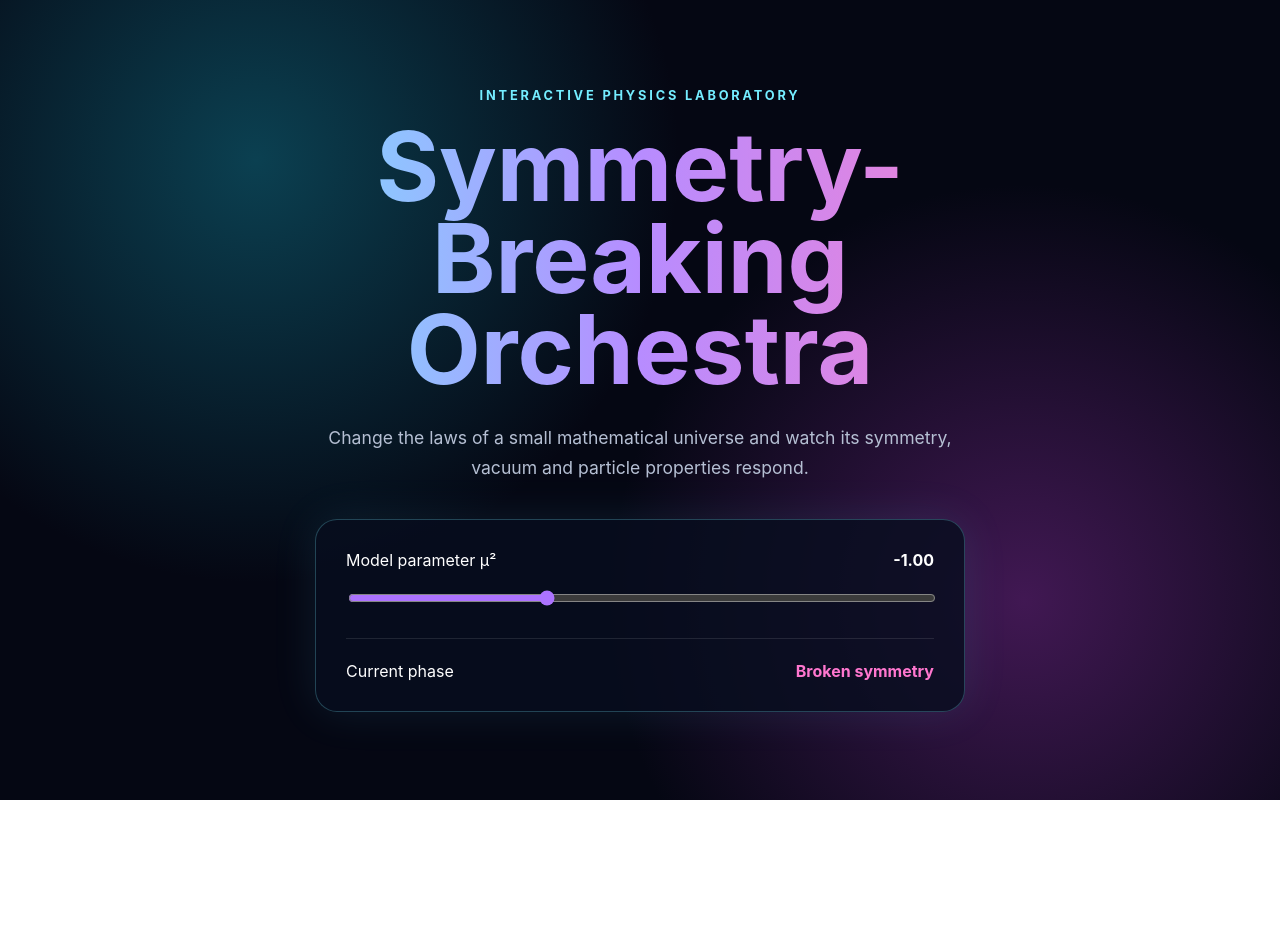
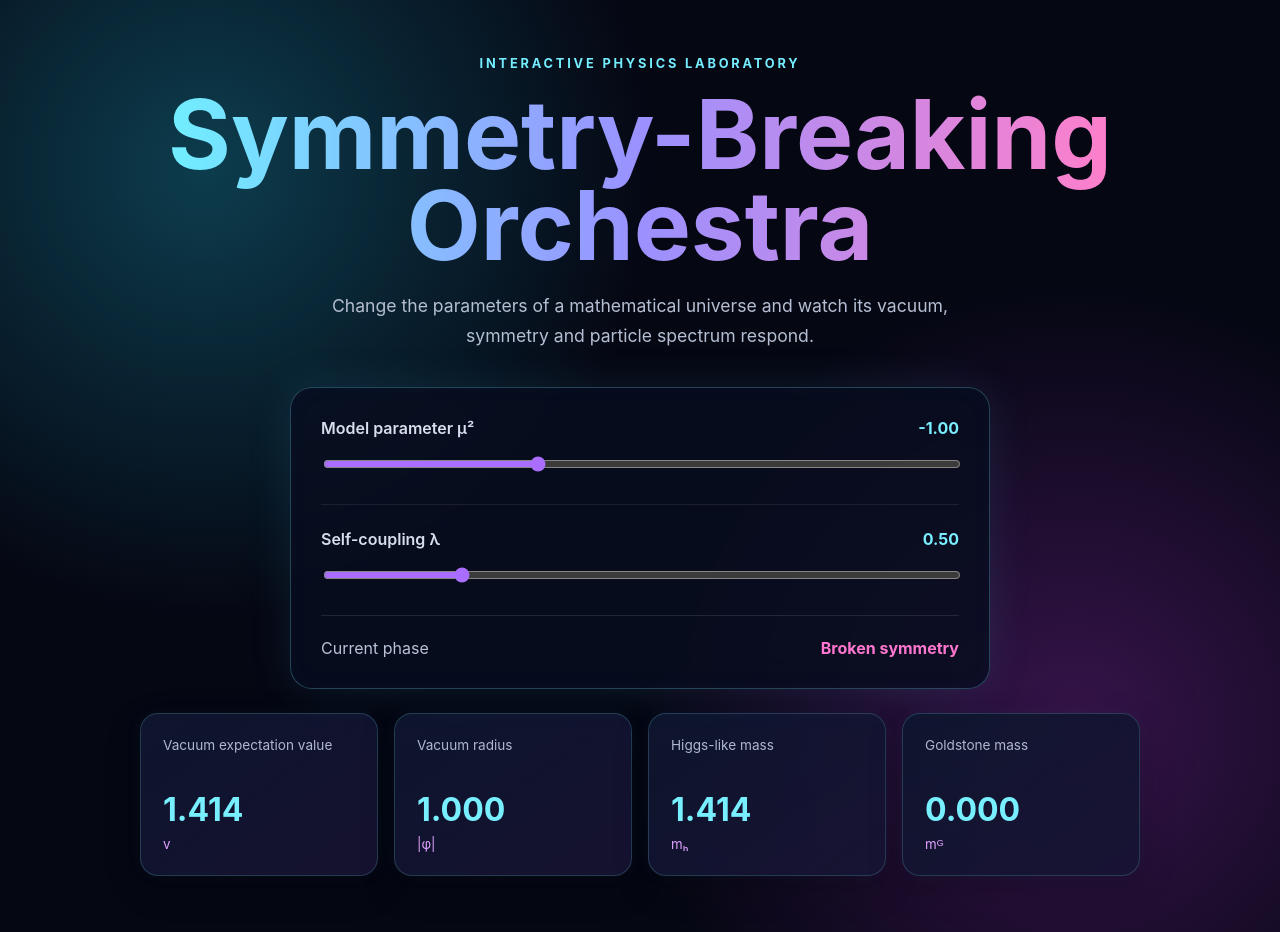
Before and after one commit to raunaksachinkhanna/symmetry-breaking-orchestra, a React (Vite) app in the folder frontend/: page / in a window 1280 px wide. Before the commit the page ends 800 px from the top, so only its background shows below. Built offline with nearby package versions, Linux system fonts and the light colour scheme.

Commit message:
Add validated U1 symmetry-breaking physics engine

```diff
--- a/frontend/src/App.css
+++ b/frontend/src/App.css
@@ -1,14 +1,20 @@
 .app {
   min-height: 100vh;
-  display: grid;
-  place-content: center;
-  padding: 32px;
+  padding: 56px 28px;
   text-align: center;
+  color: white;
   background:
-    radial-gradient(circle at 20% 20%, #0b4051, transparent 35%),
-    radial-gradient(circle at 80% 75%, #411853, transparent 35%),
+    radial-gradient(
+      circle at 16% 18%,
+      rgba(19, 105, 126, 0.55),
+      transparent 34%
+    ),
+    radial-gradient(
+      circle at 84% 78%,
+      rgba(104, 32, 130, 0.5),
+      transparent 34%
+    ),
     #050713;
-  color: white;
 }
 
 .eyebrow {
@@ -21,31 +27,40 @@
 }
 
 h1 {
-  max-width: 900px;
+  max-width: 950px;
   margin: 18px auto;
   font-size: clamp(3rem, 8vw, 6rem);
   line-height: 0.95;
-  background: linear-gradient(90deg, #70efff, #b78cff, #ff7fca);
+  background: linear-gradient(
+    90deg,
+    #70efff,
+    #9a91ff,
+    #ff7fca
+  );
   background-clip: text;
+  -webkit-background-clip: text;
   color: transparent;
 }
 
 .subtitle {
-  max-width: 650px;
-  margin: 10px auto 36px;
+  max-width: 700px;
+  margin: 20px auto 36px;
   color: #b5bfd3;
   font-size: 1.1rem;
   line-height: 1.7;
 }
 
 .panel {
-  width: min(650px, 90vw);
+  width: min(700px, 92vw);
   margin: auto;
   padding: 30px;
   border: 1px solid rgba(116, 237, 255, 0.25);
   border-radius: 22px;
   background: rgba(8, 14, 31, 0.82);
-  box-shadow: 0 0 45px rgba(96, 218, 255, 0.1);
+  box-shadow:
+    0 0 45px rgba(96, 218, 255, 0.1),
+    inset 0 0 24px rgba(109, 94, 255, 0.03);
+  backdrop-filter: blur(18px);
 }
 
 .control-heading,
@@ -56,18 +71,41 @@ h1 {
 }
 
 .control-heading {
-  margin-bottom: 18px;
+  margin-bottom: 16px;
 }
 
-input {
+.control-heading label {
+  color: #d8deed;
+  font-weight: 600;
+}
+
+.control-heading strong {
+  color: #79efff;
+}
+
+.control input {
   width: 100%;
-  accent-color: #ac73ff;
+  accent-color: #a96dff;
+  cursor: pointer;
+}
+
+.control + .control {
+  margin-top: 28px;
+}
+
+.lambda-control {
+  padding-top: 24px;
+  border-top: 1px solid rgba(255, 255, 255, 0.08);
 }
 
 .result {
   margin-top: 28px;
   padding-top: 22px;
   border-top: 1px solid rgba(255, 255, 255, 0.1);
+}
+
+.result span {
+  color: #b9c3d7;
 }
 
 .broken {
@@ -77,3 +115,70 @@ input {
 .symmetric {
   color: #70efff;
 }
+
+.physics-grid {
+  width: min(1000px, 92vw);
+  margin: 24px auto 0;
+  display: grid;
+  grid-template-columns: repeat(4, 1fr);
+  gap: 16px;
+}
+
+.physics-card {
+  padding: 22px;
+  border: 1px solid rgba(116, 237, 255, 0.18);
+  border-radius: 18px;
+  background:
+    linear-gradient(
+      145deg,
+      rgba(14, 22, 46, 0.95),
+      rgba(24, 20, 52, 0.9)
+    );
+  box-shadow:
+    0 12px 35px rgba(0, 0, 0, 0.22),
+    0 0 20px rgba(100, 225, 255, 0.04);
+  text-align: left;
+  transition:
+    transform 180ms ease,
+    border-color 180ms ease;
+}
+
+.physics-card:hover {
+  transform: translateY(-3px);
+  border-color: rgba(116, 237, 255, 0.42);
+}
+
+.physics-card span {
+  display: block;
+  min-height: 42px;
+  color: #aeb8ce;
+  font-size: 0.85rem;
+  line-height: 1.4;
+}
+
+.physics-card strong {
+  display: block;
+  margin: 12px 0 4px;
+  color: #78efff;
+  font-size: 2rem;
+}
+
+.physics-card small {
+  color: #dfa0ff;
+}
+
+@media (max-width: 800px) {
+  .app {
+    padding: 38px 18px;
+  }
+
+  .physics-grid {
+    grid-template-columns: repeat(2, 1fr);
+  }
+}
+
+@media (max-width: 480px) {
+  .physics-grid {
+    grid-template-columns: 1fr;
+  }
+}
--- a/frontend/src/App.tsx
+++ b/frontend/src/App.tsx
@@ -1,25 +1,42 @@
-import { useState } from "react";
+import { useMemo, useState } from "react";
 import "./App.css";
+import { calculateModel } from "./physics/model";
 
 function App() {
   const [muSquared, setMuSquared] = useState(-1);
+  const [lambda, setLambda] = useState(0.5);
 
-  const isBroken = muSquared < 0;
+  const model = useMemo(
+    () =>
+      calculateModel({
+        muSquared,
+        lambda,
+      }),
+    [muSquared, lambda]
+  );
+
+  const isBroken = model.phase === "BROKEN";
 
   return (
     <main className="app">
-      <p className="eyebrow">Interactive Physics Laboratory</p>
+      <p className="eyebrow">
+        Interactive Physics Laboratory
+      </p>
 
       <h1>Symmetry-Breaking Orchestra</h1>
 
       <p className="subtitle">
-        Change the laws of a small mathematical universe and watch its
-        symmetry, vacuum and particle properties respond.
+        Change the parameters of a mathematical universe and
+        watch its vacuum, symmetry and particle spectrum respond.
       </p>
 
       <section className="panel">
+        <div className="control">
           <div className="control-heading">
-          <label htmlFor="mu">Model parameter μ²</label>
+            <label htmlFor="mu">
+              Model parameter μ²
+            </label>
+
             <strong>{muSquared.toFixed(2)}</strong>
           </div>
 
@@ -34,13 +51,81 @@ function App() {
               setMuSquared(Number(event.target.value))
             }
           />
+        </div>
+
+        <div className="control lambda-control">
+          <div className="control-heading">
+            <label htmlFor="lambda">
+              Self-coupling λ
+            </label>
+
+            <strong>{lambda.toFixed(2)}</strong>
+          </div>
+
+          <input
+            id="lambda"
+            type="range"
+            min="0.1"
+            max="2"
+            step="0.05"
+            value={lambda}
+            onChange={(event) =>
+              setLambda(Number(event.target.value))
+            }
+          />
+        </div>
 
         <div className="result">
           <span>Current phase</span>
+
           <strong className={isBroken ? "broken" : "symmetric"}>
-            {isBroken ? "Broken symmetry" : "Symmetric"}
+            {isBroken
+              ? "Broken symmetry"
+              : "Symmetric"}
           </strong>
         </div>
+      </section>
+
+      <section className="physics-grid">
+        <article className="physics-card">
+          <span>Vacuum expectation value</span>
+
+          <strong>
+            {model.vacuumExpectationValue.toFixed(3)}
+          </strong>
+
+          <small>v</small>
+        </article>
+
+        <article className="physics-card">
+          <span>Vacuum radius</span>
+
+          <strong>
+            {model.vacuumRadius.toFixed(3)}
+          </strong>
+
+          <small>|φ|</small>
+        </article>
+
+        <article className="physics-card">
+          <span>Higgs-like mass</span>
+
+          <strong>
+            {model.higgsMass.toFixed(3)}
+          </strong>
+
+          <small>mₕ</small>
+        </article>
+
+        <article className="physics-card">
+          <span>Goldstone mass</span>
+
+          <strong>
+            {model.goldstoneMass.toFixed(3)}
+          </strong>
+
+          <small>mᴳ</small>
+        </article>
       </section>
     </main>
   );
--- a/frontend/src/index.css
+++ b/frontend/src/index.css
@@ -11,6 +11,10 @@ body,
   font-family: Inter, Arial, sans-serif;
 }
 
+body {
+  background: #050713;
+}
+
 button,
 input {
   font: inherit;
--- /dev/null
+++ b/frontend/src/physics/model.ts
@@ -0,0 +1,58 @@
+export type SymmetryPhase = "SYMMETRIC" | "BROKEN";
+
+export type ModelParameters = {
+  muSquared: number;
+  lambda: number;
+};
+
+export type ModelState = {
+  phase: SymmetryPhase;
+  vacuumExpectationValue: number;
+  vacuumRadius: number;
+  higgsMassSquared: number;
+  higgsMass: number;
+  goldstoneMassSquared: number;
+  goldstoneMass: number;
+};
+
+export function calculateModel({
+  muSquared,
+  lambda,
+}: ModelParameters): ModelState {
+  if (lambda <= 0) {
+    throw new Error("Lambda must be greater than zero.");
+  }
+
+  if (muSquared >= 0) {
+    const mass = Math.sqrt(muSquared);
+
+    return {
+      phase: "SYMMETRIC",
+      vacuumExpectationValue: 0,
+      vacuumRadius: 0,
+      higgsMassSquared: muSquared,
+      higgsMass: mass,
+      goldstoneMassSquared: muSquared,
+      goldstoneMass: mass,
+    };
+  }
+
+  const vacuumExpectationValue = Math.sqrt(
+    -muSquared / lambda
+  );
+
+  const vacuumRadius =
+    vacuumExpectationValue / Math.sqrt(2);
+
+  const higgsMassSquared = -2 * muSquared;
+
+  return {
+    phase: "BROKEN",
+    vacuumExpectationValue,
+    vacuumRadius,
+    higgsMassSquared,
+    higgsMass: Math.sqrt(higgsMassSquared),
+    goldstoneMassSquared: 0,
+    goldstoneMass: 0,
+  };
+}
```
Lines whose indentation alone changed are shown as unchanged.
